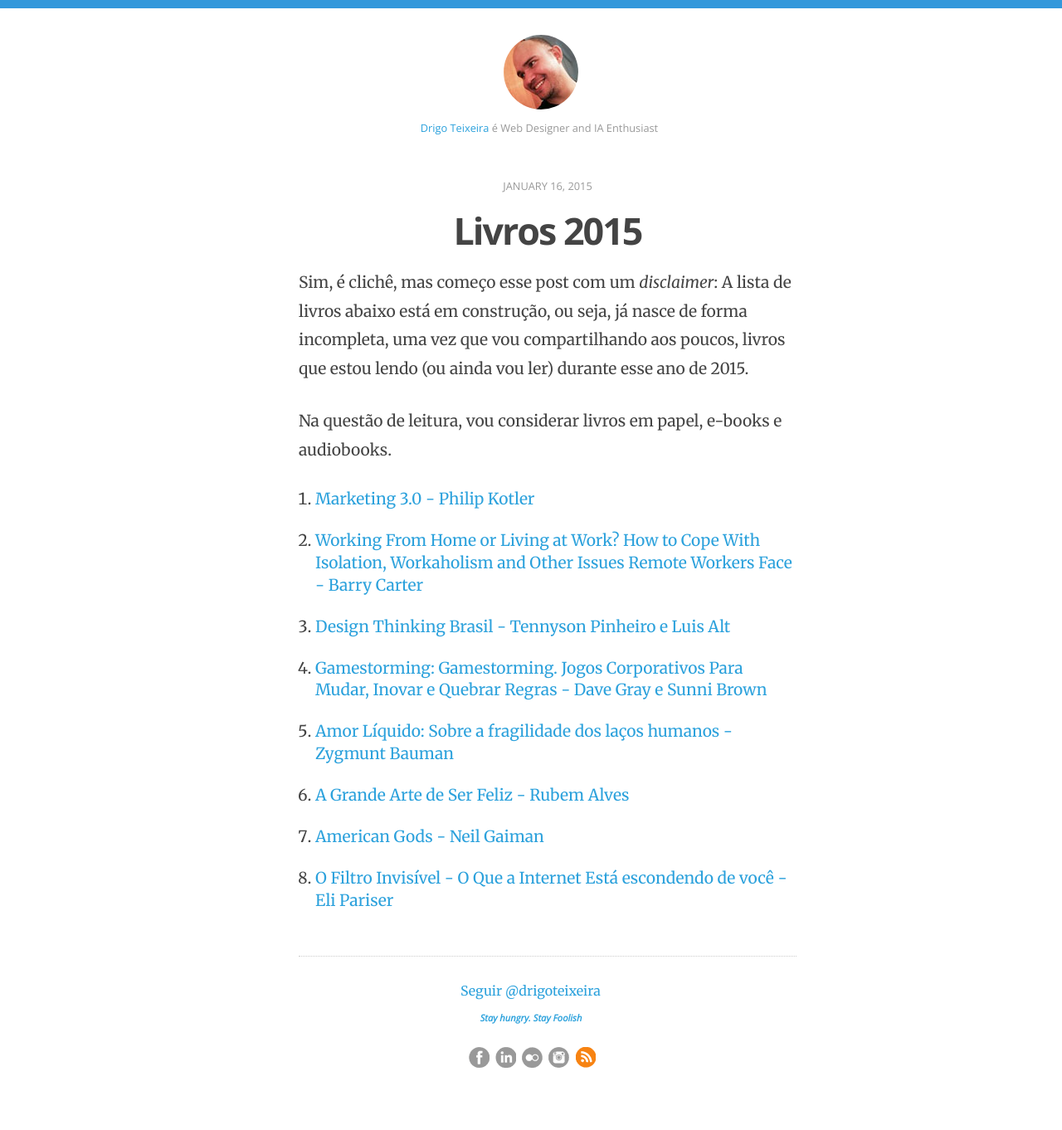
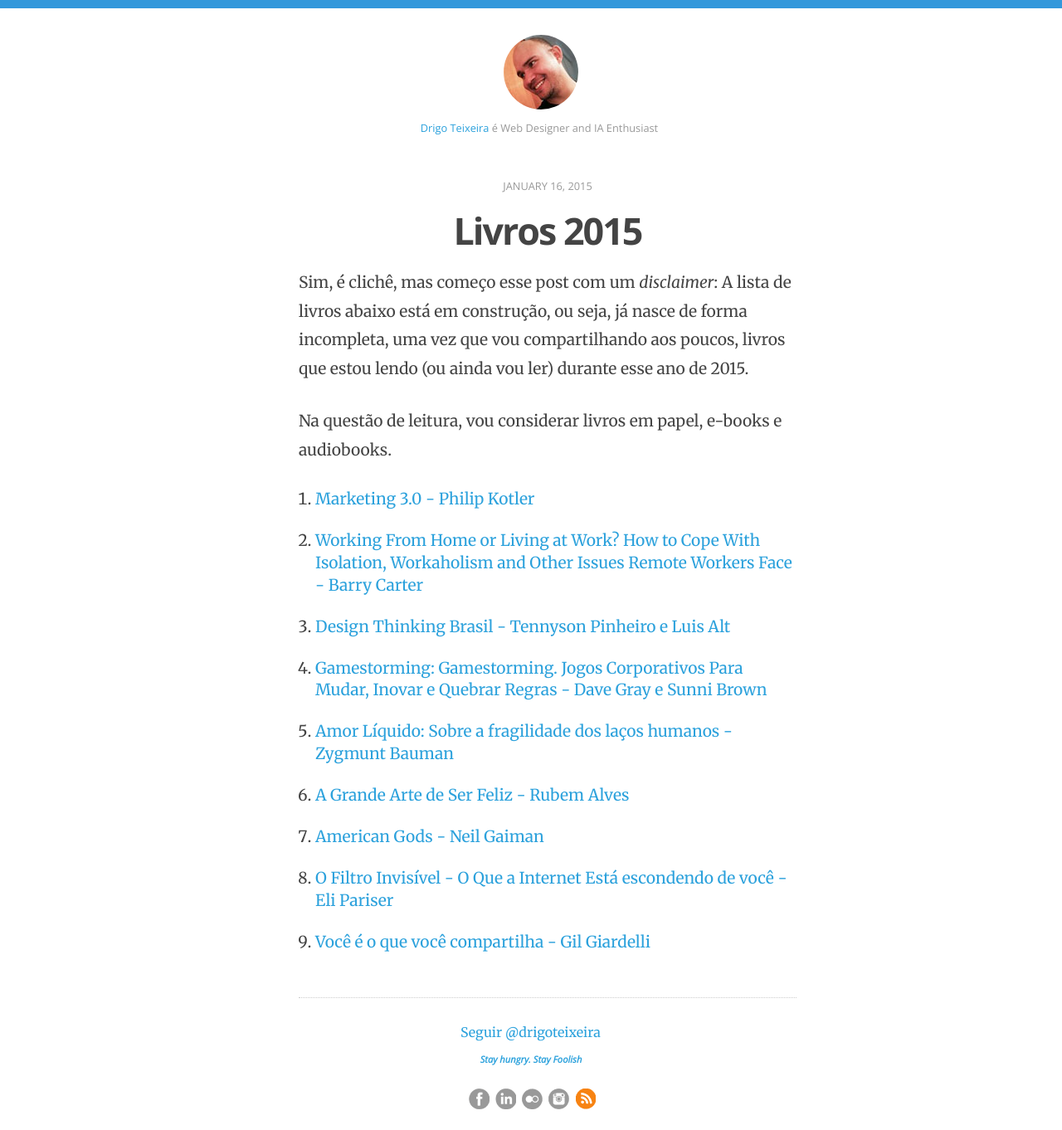
Before and after one commit to drigoteixeira/drigoteixeira.github.io, a Jekyll site: the page built from _posts/2015-01-16-livros-2015.md, in a window 1280 px wide. Shown: the whole page at 83% size. Built offline with Jekyll 4.4.1, drawn with Linux system fonts in a browser that asks for light colours; nearby versions of some CDN libraries; comment, search, counter and statistics services are not loaded; before the commit the page ends 1312 px from its top, so only the background shows below that.

Commit message:
Update 2015-01-16-livros-2015.md

```diff
--- a/_posts/2015-01-16-livros-2015.md
+++ b/_posts/2015-01-16-livros-2015.md
@@ -22,3 +22,4 @@
 6. [A Grande Arte de Ser Feliz - Rubem Alves](http://www.amazon.com.br/dp/B00MWBIIY0)
 7. [American Gods - Neil Gaiman](http://www.amazon.com.br/dp/B000FC10MU)
 8. [O Filtro Invisível - O Que a Internet Está escondendo de você - Eli Pariser](http://www.amazon.com.br/dp/B008OHONOU)
+9. [Você é o que você compartilha - Gil Giardelli](http://www.amazon.com.br/dp/B00ENJCPP2)
```
